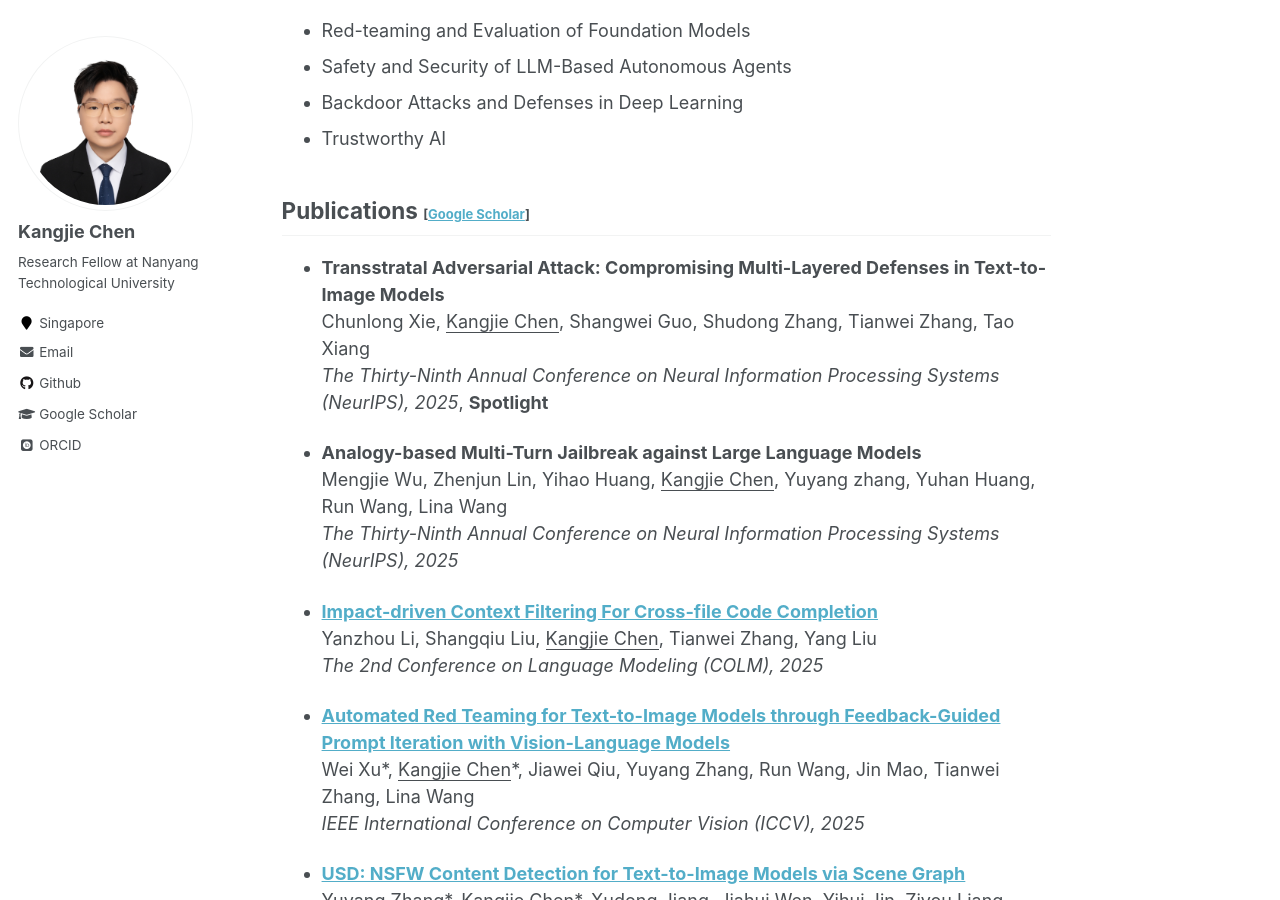
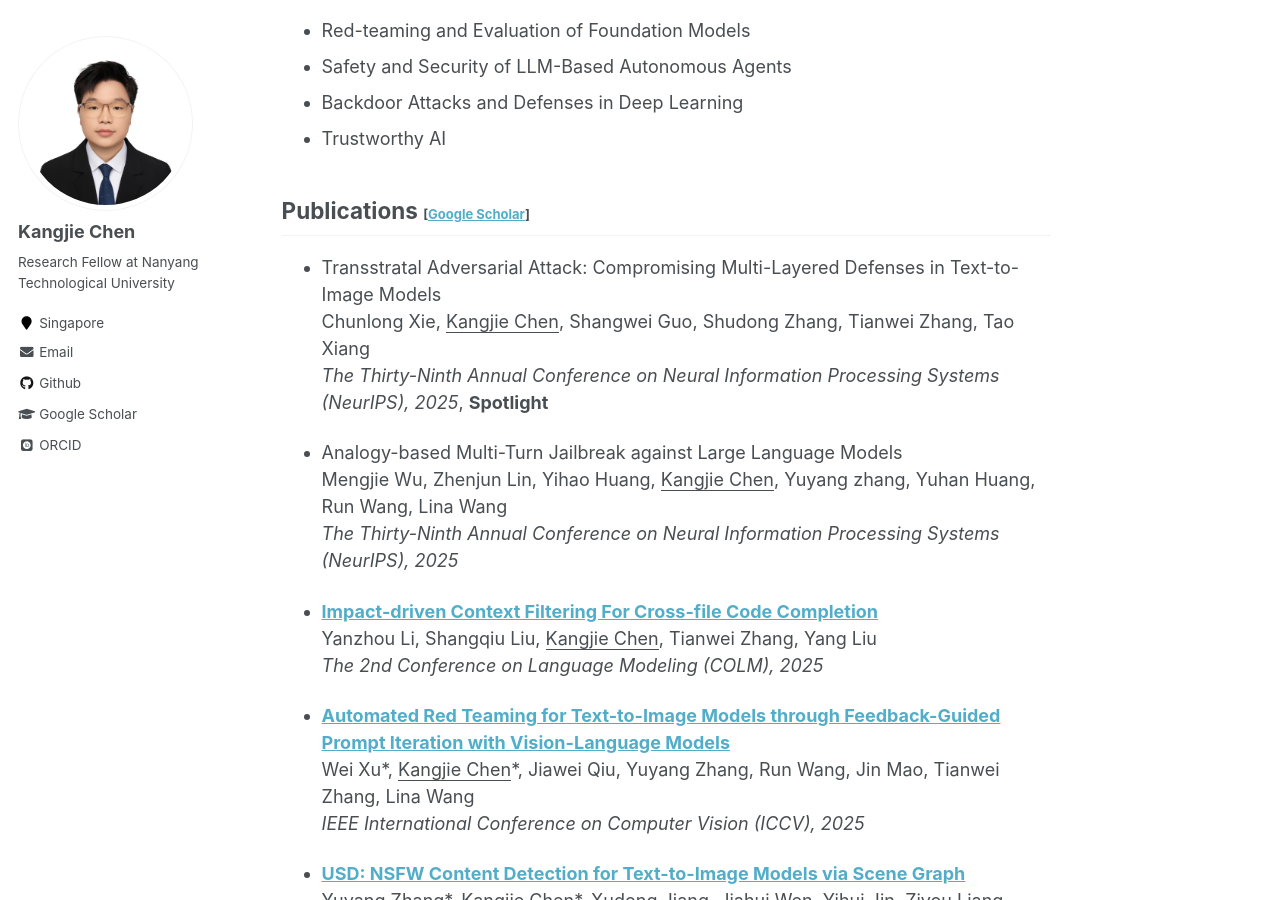
Before and after one commit to kangjie-chen/kangjie-chen.github.io, a Jekyll site: the page built from _pages/about.md, in a window 1280 px wide and 900 px high, scrolled down 416 px. Built offline with Jekyll 4.4.1, drawn with Linux system fonts in a browser that asks for light colours; some web fonts are replaced.

```diff
--- a/_pages/about.md
+++ b/_pages/about.md
@@ -23,13 +23,13 @@ I am currently a Research Fellow at [Digital Trust Centre](https://www.ntu.edu.s
 ## Publications <span style="font-size:small;">[[Google Scholar](https://scholar.google.com/citations?user=vEPnP6oAAAAJ)]</span>
 
 
-- **Transstratal Adversarial Attack: Compromising Multi-Layered Defenses in Text-to-Image Models**
+- Transstratal Adversarial Attack: Compromising Multi-Layered Defenses in Text-to-Image Models
   <br/>
   Chunlong Xie, <u>Kangjie Chen</u>, Shangwei Guo, Shudong Zhang, Tianwei Zhang, Tao Xiang
   <br/>
   *The Thirty-Ninth Annual Conference on Neural Information Processing Systems (NeurIPS), 2025*, **Spotlight**
 
-- **Analogy-based Multi-Turn Jailbreak against Large Language Models**
+- Analogy-based Multi-Turn Jailbreak against Large Language Models
   <br/>
   Mengjie Wu, Zhenjun Lin, Yihao Huang, <u>Kangjie Chen</u>, Yuyang zhang, Yuhan Huang, Run Wang, Lina Wang
   <br/>
```
